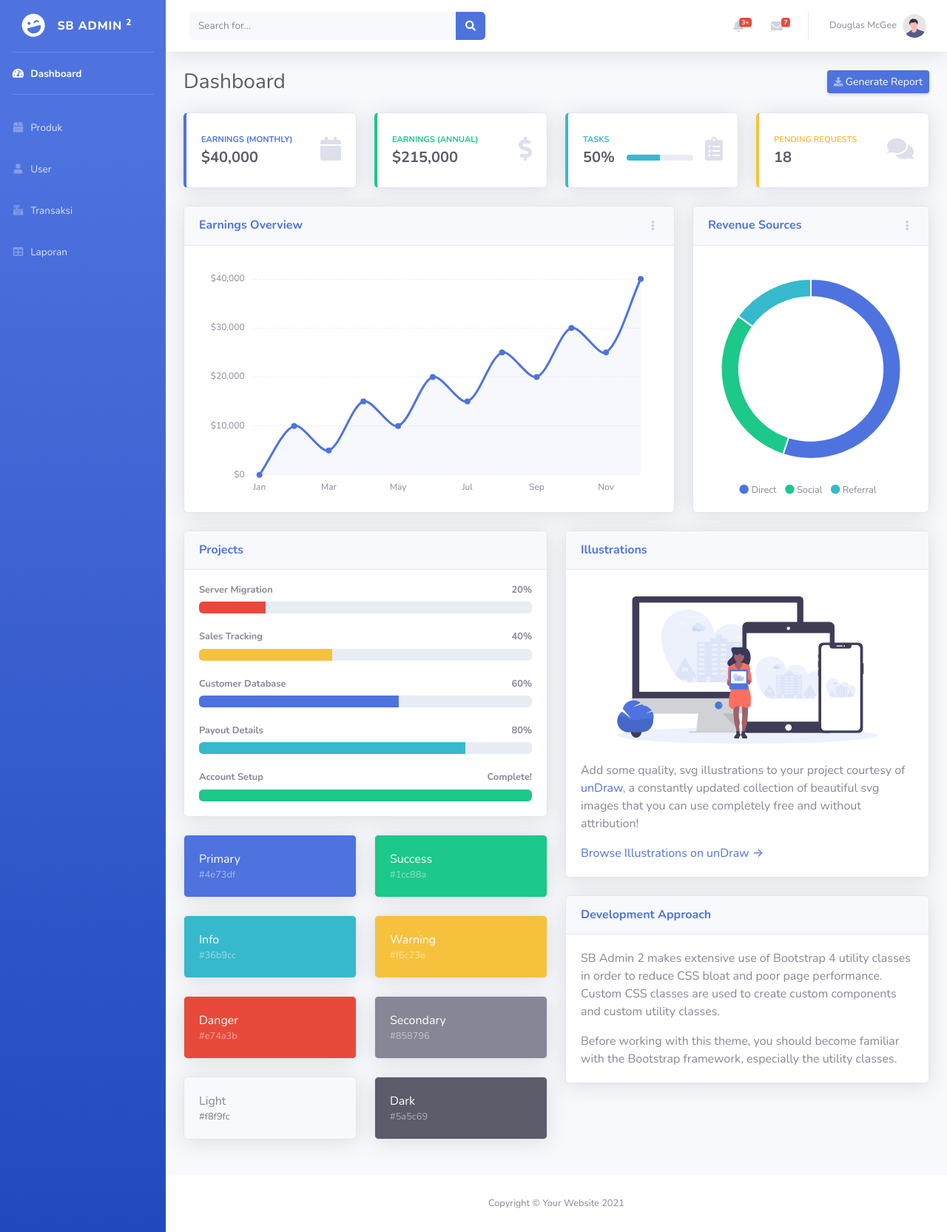
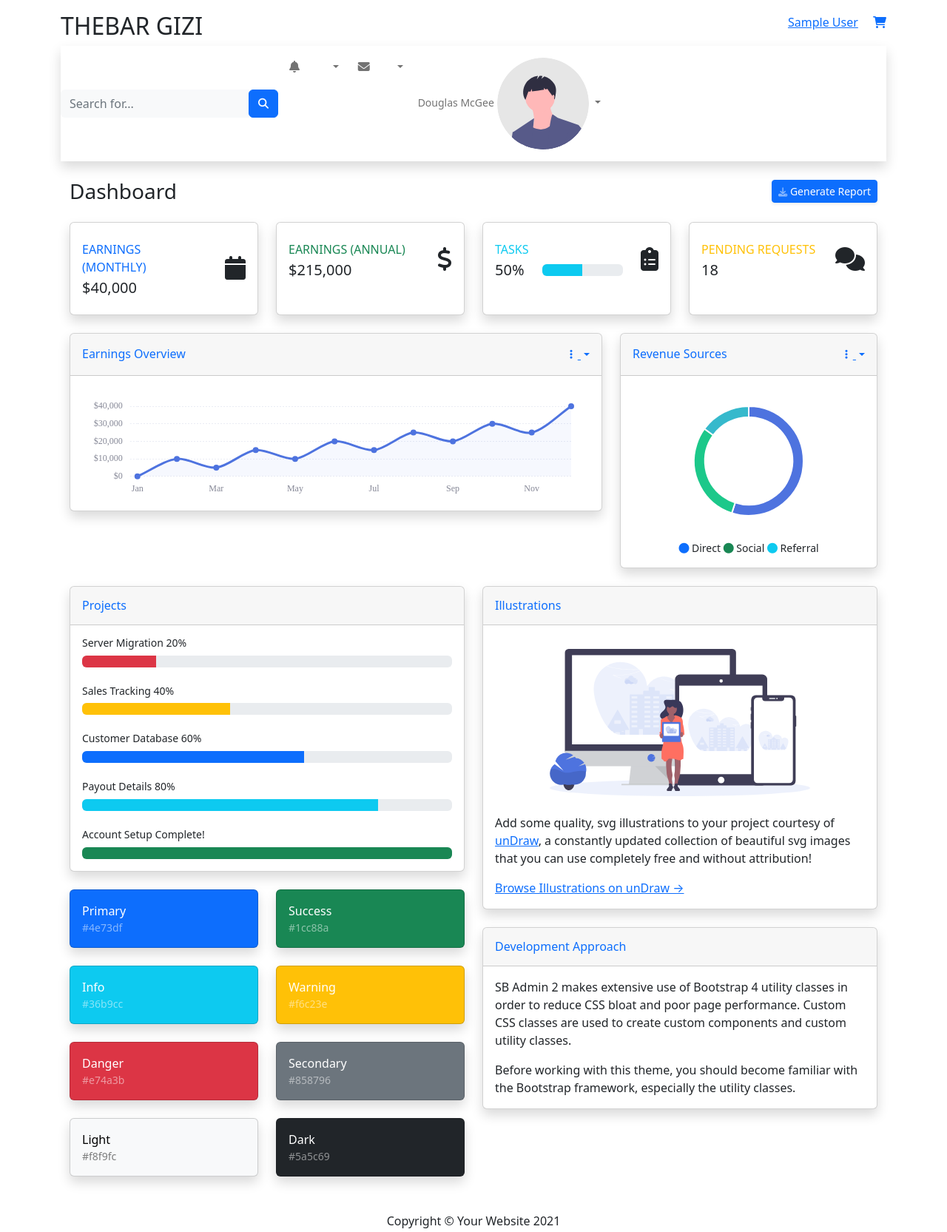
Before and after one commit to devryank/thebar-gizi, a PHP site: page /thebar-gizi/dashboard/index.php in a window 1280 px wide. Shown: the whole page at 74% size. Run offline with PHP 8.4, Linux system fonts and the light colour scheme; the visitor is signed in with stand-in values (Sample User, id 1); some libraries are stand-ins or nearby versions.

Commit message:
feat: add cart page

```diff
--- a/auth/login.php
+++ b/auth/login.php
@@ -9,6 +9,7 @@ if (isset($_POST['submit'])) {
 
                 $_SESSION['peran'] = $row['peran'];
                 $_SESSION['id'] = $row['id'];
+                $_SESSION['nama'] = $row['nama'];
 
                 if ($row['peran'] == 'admin') {
                     header('location: http://localhost/thebar-gizi/dashboard');
--- a/template/header.php
+++ b/template/header.php
@@ -1,87 +1,30 @@
-<?php
-$base_url = "http://" . $_SERVER['SERVER_NAME'] . "/thebar-gizi";
-?>
-<!DOCTYPE html>
+<?php require($_SERVER['DOCUMENT_ROOT'] . '/thebar-gizi/config/koneksi.php'); ?>
+
+<!doctype html>
 <html lang="en">
 
 <head>
-
     <meta charset="utf-8">
-    <meta http-equiv="X-UA-Compatible" content="IE=edge">
-    <meta name="viewport" content="width=device-width, initial-scale=1, shrink-to-fit=no">
-    <meta name="description" content="">
-    <meta name="author" content="">
-
-    <title>SB Admin 2 - Dashboard</title>
-
-    <!-- Custom fonts for this template-->
-    <link href="<?= $base_url; ?>/assets/vendor/fontawesome-free/css/all.min.css" rel="stylesheet" type="text/css">
-    <link href="https://fonts.googleapis.com/css?family=Nunito:200,200i,300,300i,400,400i,600,600i,700,700i,800,800i,900,900i" rel="stylesheet">
-
-    <!-- Custom styles for this template-->
-    <link href="<?= $base_url; ?>/assets/css/sb-admin-2.min.css" rel="stylesheet">
-
-    <!-- Custom styles for this page -->
-    <link href="<?= $base_url; ?>/assets/vendor/datatables/dataTables.bootstrap4.min.css" rel="stylesheet">
-
+    <meta name="viewport" content="width=device-width, initial-scale=1">
+    <title>Thebar Gizi</title>
+    <link href="https://cdn.jsdelivr.net/npm/bootstrap@5.2.0-beta1/dist/css/bootstrap.min.css" rel="stylesheet" integrity="sha384-0evHe/X+R7YkIZDRvuzKMRqM+OrBnVFBL6DOitfPri4tjfHxaWutUpFmBp4vmVor" crossorigin="anonymous">
+    <link rel="stylesheet" href="https://cdnjs.cloudflare.com/ajax/libs/font-awesome/6.1.1/css/all.min.css" integrity="sha512-KfkfwYDsLkIlwQp6LFnl8zNdLGxu9YAA1QvwINks4PhcElQSvqcyVLLD9aMhXd13uQjoXtEKNosOWaZqXgel0g==" crossorigin="anonymous" referrerpolicy="no-referrer" />
 </head>
 
-<body id="page-top">
+<body>
+    <div class="container">
+        <div class="row mt-3">
+            <div class="col-lg-6">
+                <h2>THEBAR GIZI</h2>
+            </div>
 
-    <!-- Page Wrapper -->
-    <div id="wrapper">
+            <div class="col-lg-6 text-end">
+                <?php if ($_SESSION['id'] == '') : ?>
+                    <a href="<?= $base_url; ?>/auth/login.php" class="btn btn-primary">Login</a>
+                <?php else : ?>
+                    <a href="profile.php" class="align-middle me-3"><?= $_SESSION['nama']; ?></a>
+                    <a href="keranjang.php" class="align-middle"><i class="fa-solid fa-cart-shopping"></i></a>
 
-        <!-- Sidebar -->
-        <ul class="navbar-nav bg-gradient-primary sidebar sidebar-dark accordion" id="accordionSidebar">
-
-            <!-- Sidebar - Brand -->
-            <a class="sidebar-brand d-flex align-items-center justify-content-center" href="index.html">
-                <div class="sidebar-brand-icon rotate-n-15">
-                    <i class="fas fa-laugh-wink"></i>
-                </div>
-                <div class="sidebar-brand-text mx-3">SB Admin <sup>2</sup></div>
-            </a>
-
-            <!-- Divider -->
-            <hr class="sidebar-divider my-0">
-
-            <!-- Nav Item - Dashboard -->
-            <li class="nav-item active">
-                <a class="nav-link" href="<?= $base_url; ?>/dashboard">
-                    <i class="fas fa-fw fa-tachometer-alt"></i>
-                    <span>Dashboard</span></a>
-            </li>
-
-            <!-- Divider -->
-            <hr class="sidebar-divider">
-
-            <!-- Nav Item - Charts -->
-            <li class="nav-item">
-                <a class="nav-link" href="<?= $base_url; ?>/dashboard/produk/index.php">
-                    <i class="fas fa-fw fa-box"></i>
-                    <span>Produk</span></a>
-            </li>
-
-            <!-- Nav Item - Tables -->
-            <li class="nav-item">
-                <a class="nav-link" href="<?= $base_url; ?>/dashboard/user/index.php">
-                    <i class="fas fa-fw fa-user"></i>
-                    <span>User</span></a>
-            </li>
-
-            <!-- Nav Item - Charts -->
-            <li class="nav-item">
-                <a class="nav-link" href="<?= $base_url; ?>/dashboard/transaksi/index.php">
-                    <i class="fas fa-fw fa-cash-register"></i>
-                    <span>Transaksi</span></a>
-            </li>
-
-            <!-- Nav Item - Tables -->
-            <li class="nav-item">
-                <a class="nav-link" href="<?= $base_url; ?>/dashboard/laporan/index.php">
-                    <i class="fas fa-fw fa-table"></i>
-                    <span>Laporan</span></a>
-            </li>
-
-        </ul>
-        <!-- End of Sidebar -->
+                <?php endif; ?>
+            </div>
+        </div>
```
Also changed, not shown: keranjang.php (added, +37 -0 lines).
